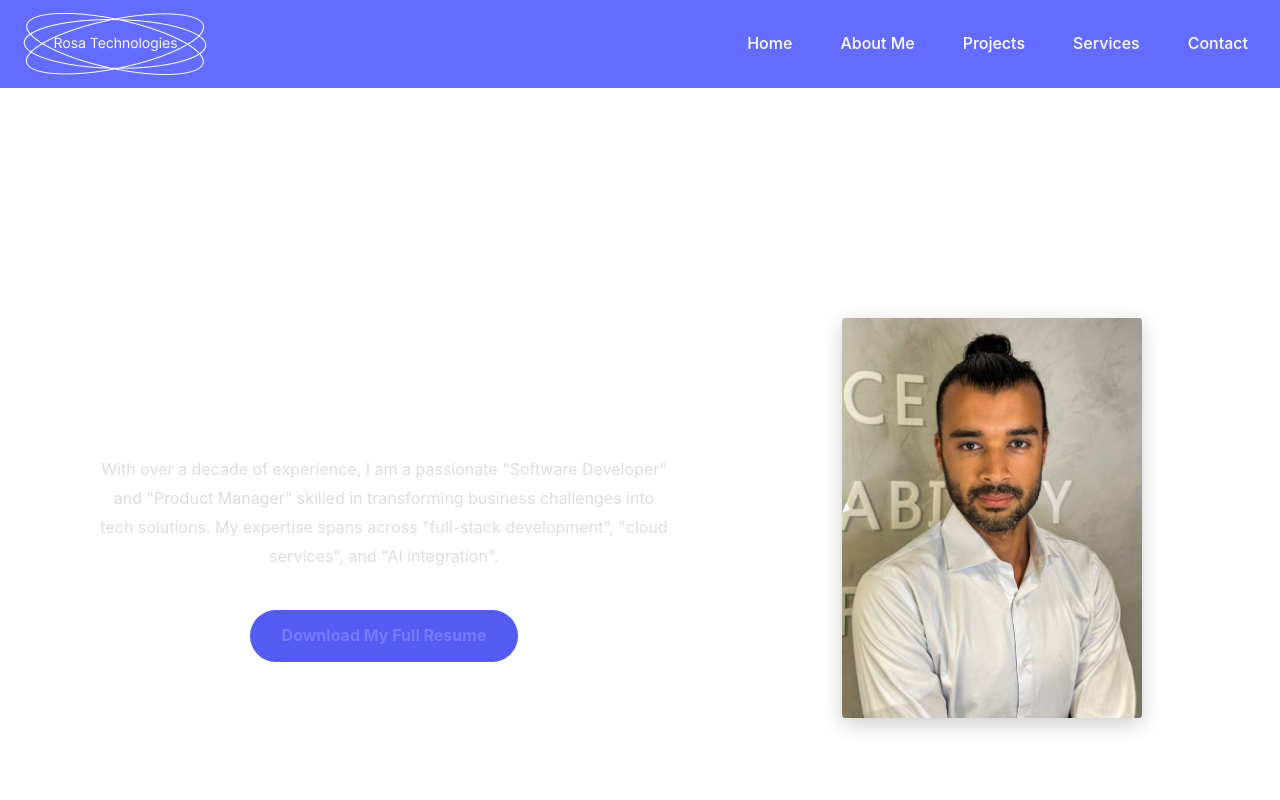
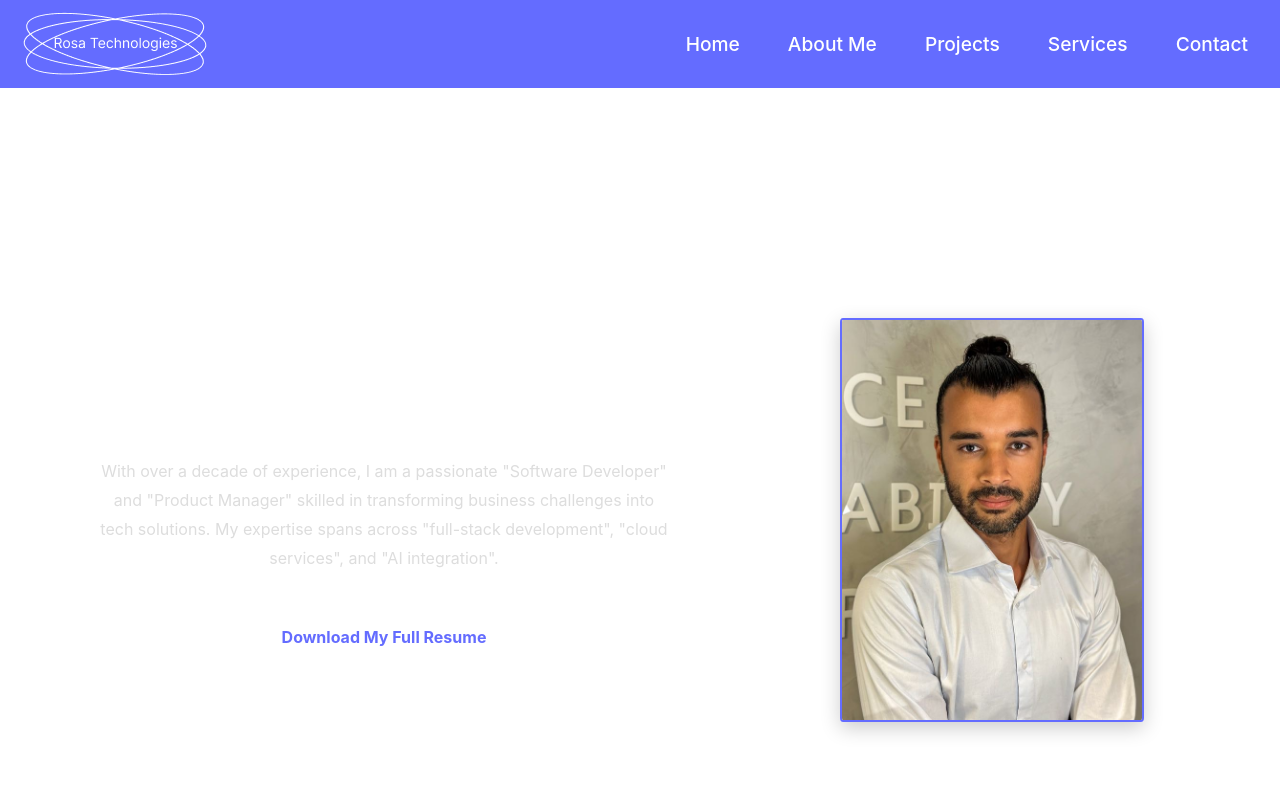
Before and after one commit to rosadigital/portifolioCentennial, a React (Vite) app in the folder portifolio/: page /about in a window 1280 px wide. In both pictures the pointer is over the link "Download My Full Resume". Shown: the top 800 px of the page. Built offline with nearby package versions, Linux system fonts and the light colour scheme.

Commit message:
Adjustments on borders and buttons to purple

```diff
--- a/portifolio/src/styles/AboutMe.css
+++ b/portifolio/src/styles/AboutMe.css
@@ -55,8 +55,10 @@
   transition: background-color 0.3s ease;
 }
 
+
 .button-about:hover {
-  background-color: #535bf2;
+  background-color: #fff;
+  color: #646cff;
 }
 
 .image-container-about {
@@ -69,6 +71,7 @@
   max-width: 300px;
   border-radius: 1%;
   box-shadow: 0 6px 20px rgba(0, 0, 0, 0.2);
+  border: 2px solid #646cff;
 }
 
 .achievements-box-about {
--- a/portifolio/src/styles/ContactMe.css
+++ b/portifolio/src/styles/ContactMe.css
@@ -10,7 +10,7 @@
   text-align: center;
   color: #fff;
   margin-bottom: 1rem;
-  font-size: 3rem;
+  font-size: 2rem;
 }
 
 .subtitle-contactme {
--- a/portifolio/src/styles/Home.css
+++ b/portifolio/src/styles/Home.css
@@ -68,7 +68,8 @@
 }
 
 .learn-more-button-home:hover {
-  background-color: #535bf2;
+  background-color: #fff;
+  color: #646cff;
 }
 
 .explore-projects-button-home {
@@ -91,6 +92,7 @@
   max-width: 350px;
   border-radius: 1%;
   box-shadow: 0 6px 20px rgba(0, 0, 0, 0.5);
+  border: 2px solid #646cff;
 }
 
 .welcome-box-home {
--- a/portifolio/src/styles/NavBar.css
+++ b/portifolio/src/styles/NavBar.css
@@ -21,6 +21,7 @@
 .nav-links {
   display: flex;
   gap: 1rem;
+  font-size: 1.2rem;
 }
 
 .nav-links a {
@@ -30,11 +31,13 @@
 }
 
 .nav-links a:hover {
-  background-color: rgba(255, 255, 255, 0.1);
+  background-color: #fff;
+  color: #646cff;
   border-radius: 4px;
 }
 
 @media (max-width: 768px) {
+
   .toolbar {
     flex-direction: column;
     align-items: center;
@@ -44,6 +47,7 @@
     flex-direction: column;
     gap: 0.5rem;
     margin-top: 10px;
+    text-align: center;
   }
 }
 
--- a/portifolio/src/styles/Services.css
+++ b/portifolio/src/styles/Services.css
@@ -37,6 +37,7 @@
   max-width: calc(33% - 3rem);
   box-sizing: border-box;
   text-align: center;
+  border: 2px solid #646cff;
 }
 
 @media (max-width: 960px) {
```
